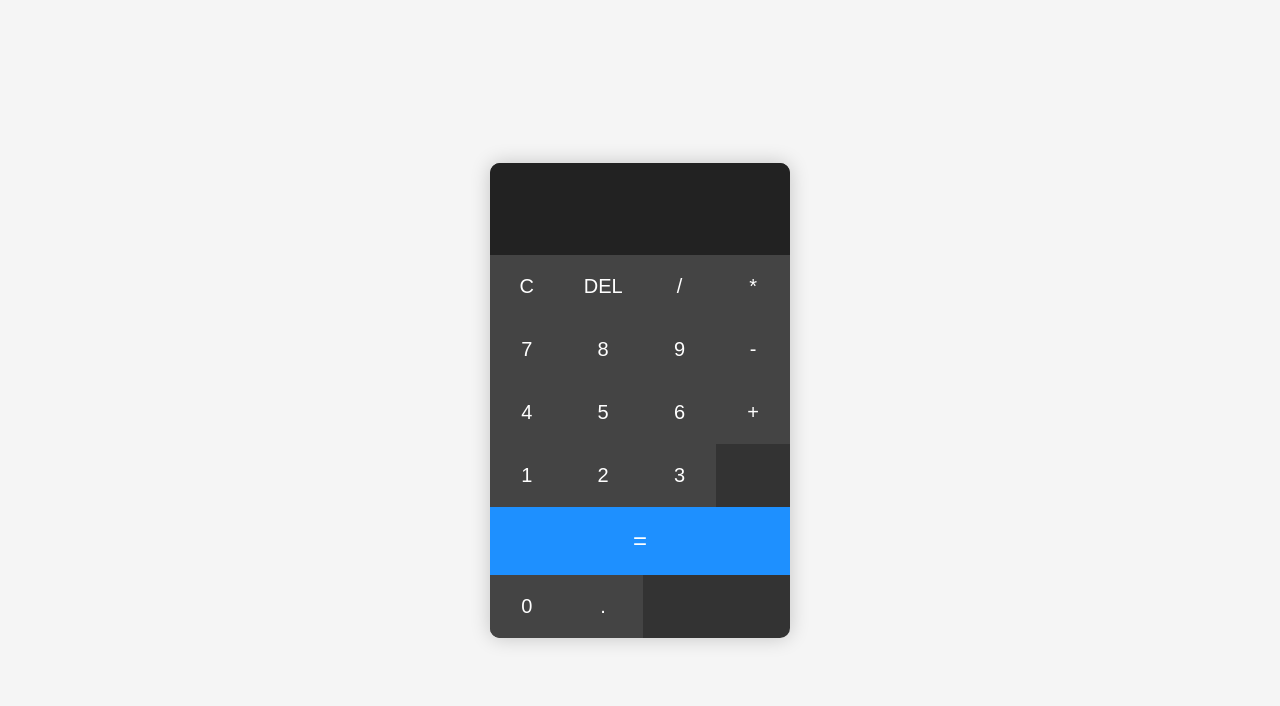
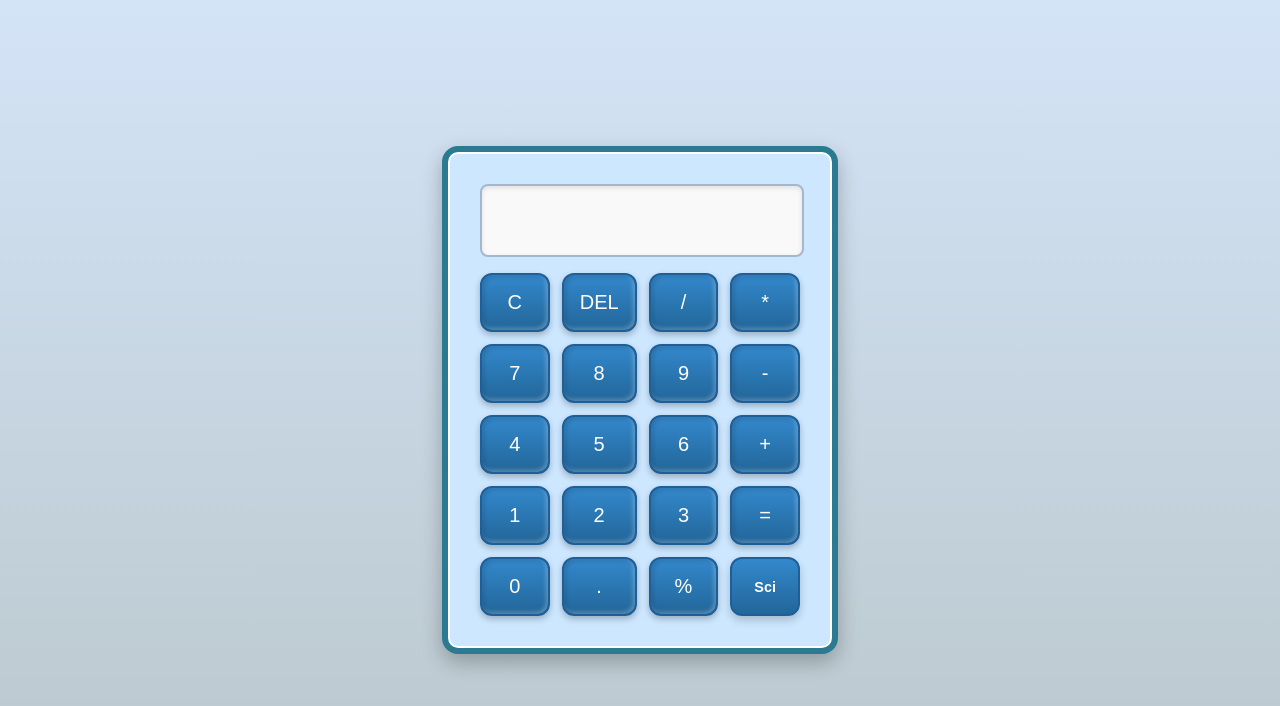
Before and after one commit to J3DiM4ST3R/Calculator, a plain HTML site: page index.html in a window 1280 px wide. Drawn offline with Linux system fonts and the light colour scheme.

Commit message:
Upgraded design of calculator

```diff
--- a/index.html
+++ b/index.html
@@ -30,6 +30,18 @@
             <button class="btn" id="equal" onclick="calculate()">=</button>
             <button class="btn" onclick="appendNumber('0')">0</button>
             <button class="btn" onclick="appendNumber('.')">.</button>
+            <button class="btn" onclick="appendNumber('%')">%</button>
+            <button class="btn" id="toggle-mode">Sci</button>
+        </div>
+        <div class="sci-buttons hidden">
+            <button class="btn" onclick="appendFunction('sin(')">sin</button>
+            <button class="btn" onclick="appendFunction('cos(')">cos</button>
+            <button class="btn" onclick="appendFunction('tan(')">tan</button>
+            <button class="btn" onclick="appendFunction('log(')">log</button>
+            <button class="btn" onclick="appendFunction('sqrt(')">√</button>
+            <button class="btn" onclick="appendFunction('Math.PI')">π</button>
+            <button class="btn" onclick="appendFunction('Math.E')">e</button>
+            <button class="btn" onclick="appendFunction('^')">xʸ</button>
         </div>
     </div>
     <script src="script.js"></script>
--- a/script.js
+++ b/script.js
@@ -4,6 +4,11 @@ const display = document.getElementById('display');
 // Function to append a number or symbol to the display
 function appendNumber(number) {
     display.value += number;
+}
+
+// Function to append a function like sin( or log(
+function appendFunction(func) {
+    display.value += func;
 }
 
 // Function to clear the display
@@ -19,8 +24,30 @@ function deleteLast() {
 // Function to calculate the result
 function calculate() {
     try {
-        display.value = eval(display.value); // Use eval with caution
+        let expression = display.value
+            .replace(/sin\(/g, "Math.sin(")
+            .replace(/cos\(/g, "Math.cos(")
+            .replace(/tan\(/g, "Math.tan(")
+            .replace(/log\(/g, "Math.log10(")
+            .replace(/sqrt\(/g, "Math.sqrt(")
+            .replace(/\^/g, "**") //exponentiation
+            .replace(/(\d+)%/g, "($1/100)");
+
+        display.value = eval(expression); // Use eval with caution
     } catch (error) {
         display.value = 'Error';
     }
 }
+
+// Toggle scientific mode
+const toggleButton = document.getElementById("toggle-mode");
+const sciSection = document.querySelector(".sci-buttons");
+
+if (toggleButton && sciSection) {
+  toggleButton.addEventListener("click", () => {
+    sciSection.classList.toggle("hidden");
+    toggleButton.textContent = sciSection.classList.contains("hidden")
+      ? "Scientific"
+      : "Standard";
+  });
+}
--- a/styles.css
+++ b/styles.css
@@ -1,62 +1,93 @@
 body {
+  margin: 0;
+  padding: 0;
+  background: linear-gradient(to bottom, #d4e4f7, #bac7cc);
+  font-family: 'Courier New', monospace;
   display: flex;
   justify-content: center;
   align-items: center;
   height: 100vh;
-    margin: 0;
-    font-family: Arial, sans-serif;
-    background-color: #f5f5f5;
 }
 
 .calculator {
-    width: 300px;
-    background-color: #333;
-    border-radius: 10px;
-    overflow: hidden;
-    box-shadow: 0 0 20px rgba(0, 0, 0, 0.2);
+  background-color: #cce7ff;
+  padding: 2rem;
+  border-radius: 1rem;
+  border: 6px solid #2c7a91;
+  box-shadow:
+  0 8px 20px rgba(0, 0, 0, 0.25),
+  inset 0 0 0 2px #ffffff;
+  width: 320px;
+  position: relative;
 }
 
-.display {
-    background-color: #222;
-    padding: 20px;
-}
-
-#display {
-    width: 100%;
-    height: 50px;
-    border: none;
-    background-color: #222;
-    color: white;
-    font-size: 24px;
+.display input {
+  width: 90%;
+  padding: 1rem;
+  font-size: 2rem;
   text-align: right;
-    outline: none;
+  border: 2px solid #a3b8cc;
+  border-radius: 0.5rem;
+  background: #f9f9f9;
+  color: #000;
+  margin-bottom: 1rem;
+  box-shadow: inset 0 2px 5px rgba(0, 0, 0, 0.1);
 }
 
 .buttons {
   display: grid;
   grid-template-columns: repeat(4, 1fr);
+  gap: 0.75rem;
 }
 
 .btn {
-    padding: 20px;
-    border: none;
-    background-color: #444;
+  background: linear-gradient(to bottom, #3388cc, #226699);
   color: white;
-    font-size: 20px;
+  border: 2px solid #1e5f99;
+  border-radius: 0.75rem;
+  padding: 1rem;
+  font-size: 1.25rem;
   cursor: pointer;
-    transition: background-color 0.3s;
+  transition: transform 0.1s, box-shadow 0.2s;
+  box-shadow: 0 3px 6px rgba(0, 0, 0, 0.25),
+              inset -2px -2px 4px rgba(255, 255, 255, 0.25),
+              inset 2px 2px 4px rgba(0, 0, 0, 0.15);
 }
 
-.btn:hover {
-    background-color: #555;
+.btn:active {
+  transform: scale(0.96);
+  box-shadow: inset 1px 1px 4px rgba(0, 0, 0, 0.3);
 }
 
-#equal {
-    grid-column: span 4;
-    background-color: #1e90ff;
-    font-size: 24px;
+.equal {
+  grid-column: span 2;
+  background: linear-gradient(to bottom, #ffcc00, #d4a300);
+  color: #000;
+  font-weight: bold;
 }
 
-#equal:hover {
-    background-color: #0077cc;
+/* Toggle Button Styles */
+#toggle-mode {
+  padding: 0.5rem 1rem;
+  background-color: #56B2BB;
+  background: linear-gradient(to bottom, #3388cc, #226699);
+  color: white;
+  font-weight: bold;
+  border: 2px solid #1e5f99;
+  border-radius: 0.75rem;
+  font-size: 0.9rem;
+  cursor: pointer;
+  box-shadow: 0 4px 8px rgba(0, 0, 0, 0.2);
 }
+
+/* Scientific Buttons Grid */
+.sci-buttons {
+  display: grid;
+  grid-template-columns: repeat(4, 1fr);
+  gap: 0.75rem;
+  margin-top: 1rem;
+}
+
+.hidden {
+  display: none;
+}
```
Lines whose indentation alone changed are shown as unchanged.
